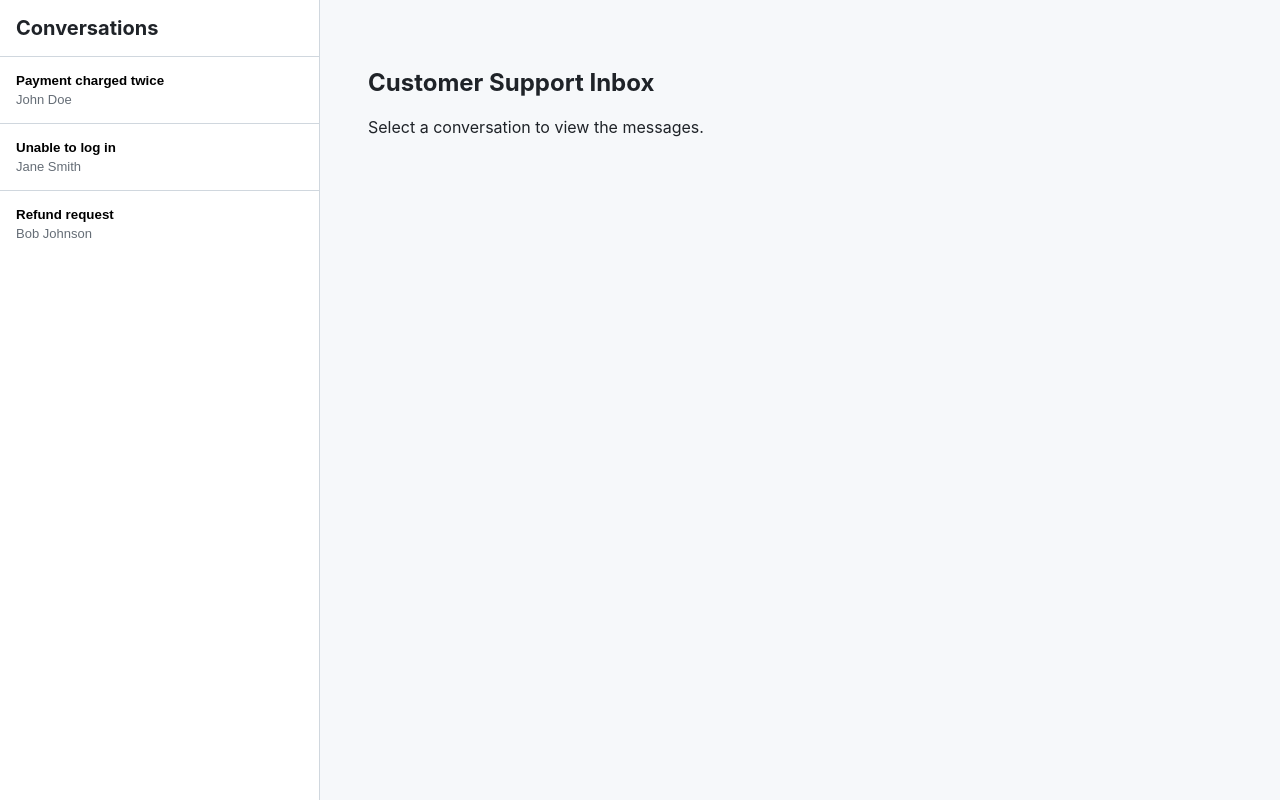
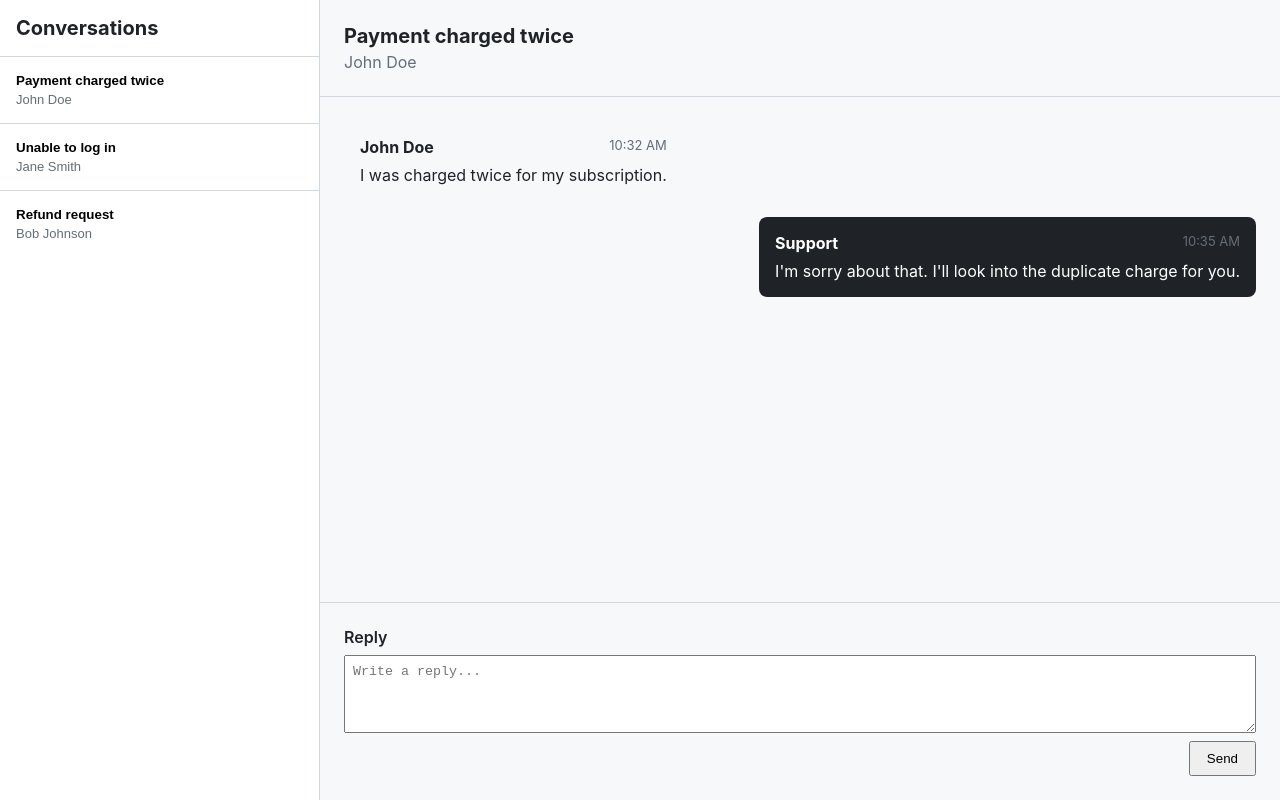
Before and after one commit to koninos/customer-support-inbox, a Next.js app: page / in a window 1280 px wide. Built offline with nearby package versions, Linux system fonts and the light colour scheme.

Commit message:
Add static conversation detail

```diff
--- a/src/app/page.module.scss
+++ b/src/app/page.module.scss
@@ -2,8 +2,3 @@
   display: flex;
   min-height: 100vh;
 }
-
-.content {
-  flex: 1;
-  padding: var(--spacing-xl);
-}
--- a/src/app/page.tsx
+++ b/src/app/page.tsx
@@ -1,15 +1,12 @@
 import { ConversationList } from "@/features/conversations/components/conversationList/conversationList";
+import { ConversationDetail } from "@/features/conversations/components/conversationDetail/conversationDetail";
 import styles from "./page.module.scss";
 
 export default function Home() {
   return (
     <main className={styles.inbox}>
       <ConversationList />
-
-      <section className={styles.content}>
-        <h1>Customer Support Inbox</h1>
-        <p>Select a conversation to view the messages.</p>
-      </section>
+      <ConversationDetail />
     </main>
   );
 }
--- /dev/null
+++ b/src/features/conversations/components/conversationDetail/conversationDetail.module.scss
@@ -0,0 +1,85 @@
+.container {
+  display: flex;
+  flex: 1;
+  flex-direction: column;
+  min-width: 0;
+}
+
+.header {
+  padding: var(--spacing-lg);
+  border-bottom: 1px solid var(--color-border);
+
+  h1 {
+    margin: 0;
+    font-size: var(--font-size-lg);
+  }
+
+  p {
+    margin: var(--spacing-xs) 0 0;
+    color: var(--color-text-muted);
+  }
+}
+
+.messages {
+  display: flex;
+  flex: 1;
+  flex-direction: column;
+  gap: var(--spacing-md);
+  padding: var(--spacing-lg);
+  overflow-y: auto;
+}
+
+.message {
+  max-width: 70%;
+  padding: var(--spacing-md);
+  border-radius: var(--radius-md);
+
+  p {
+    margin: var(--spacing-sm) 0 0;
+  }
+}
+
+.messageCustomer {
+  align-self: flex-start;
+  background: var(--color-background);
+}
+
+.messageAgent {
+  align-self: flex-end;
+  background: var(--color-text);
+  color: var(--color-surface);
+}
+
+.messageHeader {
+  display: flex;
+  justify-content: space-between;
+  gap: var(--spacing-md);
+
+  time {
+    color: var(--color-text-muted);
+    font-size: var(--font-size-sm);
+  }
+}
+
+.replyForm {
+  display: flex;
+  flex-direction: column;
+  gap: var(--spacing-sm);
+  padding: var(--spacing-lg);
+  border-top: 1px solid var(--color-border);
+
+  label {
+    font-weight: 600;
+  }
+
+  textarea {
+    width: 100%;
+    padding: var(--spacing-sm);
+    resize: vertical;
+  }
+
+  button {
+    align-self: flex-end;
+    padding: var(--spacing-sm) var(--spacing-md);
+  }
+}
--- /dev/null
+++ b/src/features/conversations/components/conversationDetail/conversationDetail.tsx
@@ -0,0 +1,63 @@
+import styles from "./conversationDetail.module.scss";
+
+const messages = [
+  {
+    id: 1,
+    sender: "John Doe",
+    content: "I was charged twice for my subscription.",
+    timestamp: "10:32 AM",
+    type: "customer",
+  },
+  {
+    id: 2,
+    sender: "Support",
+    content:
+      "I'm sorry about that. I'll look into the duplicate charge for you.",
+    timestamp: "10:35 AM",
+    type: "agent",
+  },
+];
+
+export function ConversationDetail() {
+  return (
+    <section className={styles.container}>
+      <header className={styles.header}>
+        <h1>Payment charged twice</h1>
+        <p>John Doe</p>
+      </header>
+
+      <div className={styles.messages}>
+        {messages.map((message) => (
+          <article
+            key={message.id}
+            className={`${styles.message} ${
+              message.type === "agent"
+                ? styles.messageAgent
+                : styles.messageCustomer
+            }`}
+          >
+            <div className={styles.messageHeader}>
+              <strong>{message.sender}</strong>
+              <time>{message.timestamp}</time>
+            </div>
+
+            <p>{message.content}</p>
+          </article>
+        ))}
+      </div>
+
+      <form className={styles.replyForm}>
+        <label htmlFor="reply">Reply</label>
+
+        <textarea
+          id="reply"
+          name="reply"
+          placeholder="Write a reply..."
+          rows={4}
+        />
+
+        <button type="submit">Send</button>
+      </form>
+    </section>
+  );
+}
```
